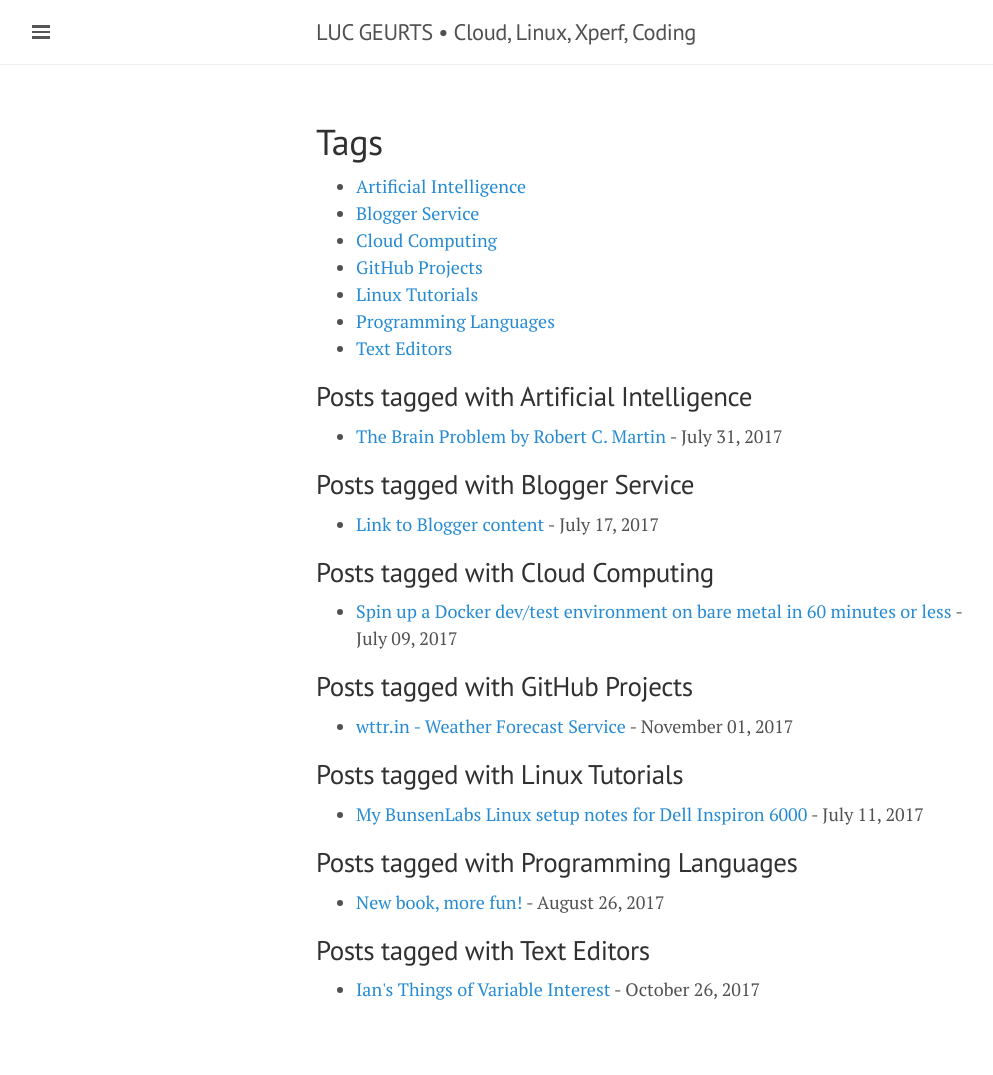
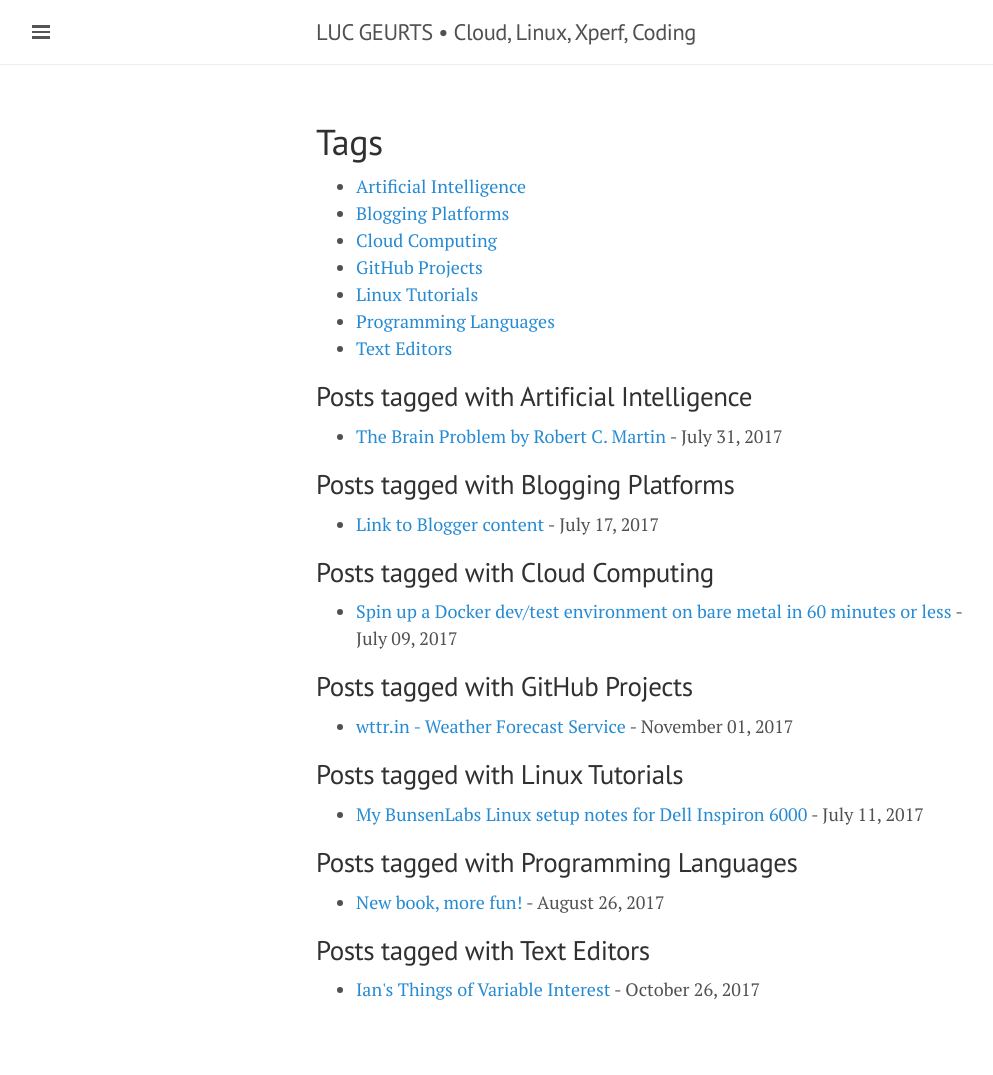
Before and after one commit to lgeurts/lgeurts.github.io, a Jekyll site: the page built from tags.html, in a window 1280 px wide. Shown: the whole page, without its empty margins (0-993 px from the left). Built offline with Jekyll 4.4.1, drawn with Linux system fonts in a browser that asks for light colours; nearby versions of some CDN libraries.

Commit message:
Update 2017-07-17-link-to-blogger-content.md

```diff
--- a/_posts/2017-07-17-link-to-blogger-content.md
+++ b/_posts/2017-07-17-link-to-blogger-content.md
@@ -4,7 +4,7 @@ title: Link to Blogger content
 read_time: true
 comments: false
 category: Social Media
-tags: [ Blogger Service ]
+tags: [ Blogging Platforms ]
 ---
 
 MSFT oriented, for the moment obsolete: [bitcruncher.blogspot.com](https://bitcruncher.blogspot.com).
```
